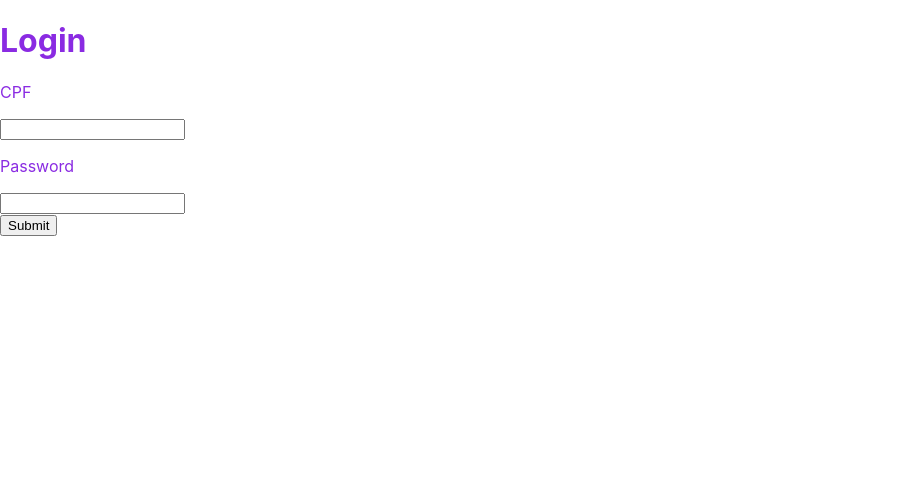
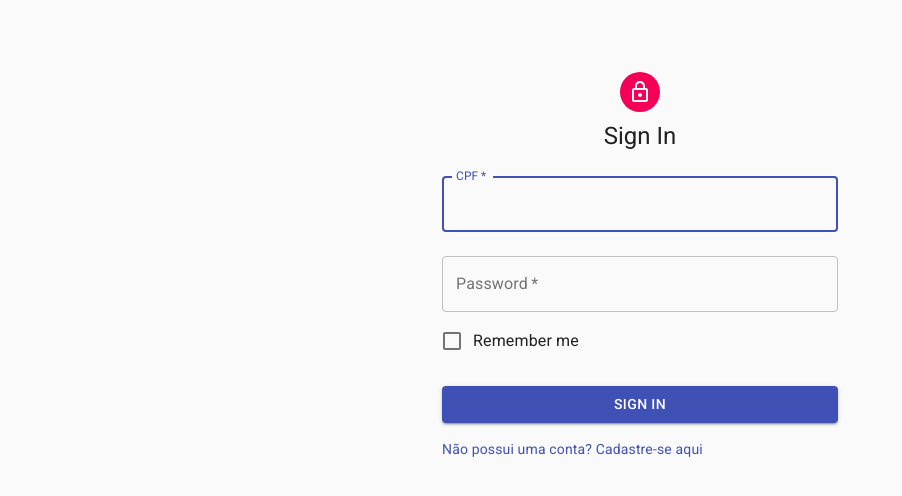
Before and after one commit to ramonjija/ToroTest, a React (Create React App) app in the folder ToroClientApplication/toro-app/: page / in a window 1280 px wide. Shown: the top 496 px of the page, without its empty margins (0-902 px from the left). Built offline with nearby package versions, Linux system fonts and the light colour scheme.

Commit message:
- Add login at frontend;

```diff
--- a/ToroClientApplication/toro-app/package.json
+++ b/ToroClientApplication/toro-app/package.json
@@ -3,6 +3,9 @@
   "version": "0.1.0",
   "private": true,
   "dependencies": {
+    "@material-ui/core": "^4.12.3",
+    "@material-ui/icons": "^4.11.2",
+    "@material-ui/lab": "^4.0.0-alpha.60",
     "@testing-library/jest-dom": "^5.11.4",
     "@testing-library/react": "^11.1.0",
     "@testing-library/user-event": "^12.1.10",
--- a/ToroClientApplication/toro-app/public/index.html
+++ b/ToroClientApplication/toro-app/public/index.html
@@ -2,42 +2,14 @@
 <html lang="en">
   <head>
     <meta charset="utf-8" />
-    <link rel="icon" href="%PUBLIC_URL%/favicon.ico" />
-    <meta name="viewport" content="width=device-width, initial-scale=1" />
-    <meta name="theme-color" content="#000000" />
-    <meta
-      name="description"
-      content="Web site created using create-react-app"
-    />
+    <link rel="stylesheet" href="https://fonts.googleapis.com/css?family=Roboto:300,400,500">
+    <link rel="stylesheet" href="https://fonts.googleapis.com/icon?family=Material+Icons">
     <link rel="apple-touch-icon" href="%PUBLIC_URL%/logo192.png" />
-    <!--
-      manifest.json provides metadata used when your web app is installed on a
-      user's mobile device or desktop. See https://developers.google.com/web/fundamentals/web-app-manifest/
-    -->
     <link rel="manifest" href="%PUBLIC_URL%/manifest.json" />
-    <!--
-      Notice the use of %PUBLIC_URL% in the tags above.
-      It will be replaced with the URL of the `public` folder during the build.
-      Only files inside the `public` folder can be referenced from the HTML.
 
-      Unlike "/favicon.ico" or "favicon.ico", "%PUBLIC_URL%/favicon.ico" will
-      work correctly both with client-side routing and a non-root public URL.
-      Learn how to configure a non-root public URL by running `npm run build`.
-    -->
-    <title>React App</title>
+    <title>Toro Investimentos</title>
   </head>
   <body>
-    <noscript>You need to enable JavaScript to run this app.</noscript>
     <div id="root"></div>
-    <!--
-      This HTML file is a template.
-      If you open it directly in the browser, you will see an empty page.
-
-      You can add webfonts, meta tags, or analytics to this file.
-      The build step will place the bundled scripts into the <body> tag.
-
-      To begin the development, run `npm start` or `yarn start`.
-      To create a production bundle, use `npm run build` or `yarn build`.
-    -->
   </body>
 </html>
--- a/ToroClientApplication/toro-app/src/App.js
+++ b/ToroClientApplication/toro-app/src/App.js
@@ -1,8 +1,7 @@
 import "./App.css";
 import { BrowserRouter, Route, Switch } from "react-router-dom";
-import Login from "./components/Login";
-import UserPosition from "./components/UserPosition/UserPosition";
-import Preferences from "./components/Preferences/Preferences";
+import Login from "./components/Pages/SignIn/Login";
+import UserPosition from "./components/Pages/UserPosition/UserPosition";
 import { useState } from "react";
 
 function App() {
@@ -18,9 +17,6 @@ function App() {
 					<Route path="/UserPosition">
 						<UserPosition />
 					</Route>
-					<Route path="/preferences">
-						<Preferences />
-					</Route>
 				</Switch>
 			</BrowserRouter>
 		</div>
--- /dev/null
+++ b/ToroClientApplication/toro-app/src/Services/LoginServices.js
@@ -0,0 +1,21 @@
+export async function loginUser(credentials) {
+	debugger;
+	return fetch("http://localhost:5100/api/user/login", {
+		method: "POST",
+		headers: {
+			"Content-Type": "application/json",
+		},
+		body: JSON.stringify(credentials),
+	}).then((data) => data.json());
+}
+
+export async function CreateUser(credentials) {
+	debugger;
+	return fetch("http://localhost:5100/api/user", {
+		method: "POST",
+		headers: {
+			"Content-Type": "application/json",
+		},
+		body: JSON.stringify(credentials),
+	}).then((data) => data.json());
+}
--- a/ToroClientApplication/toro-app/src/components/Login.css
+++ /dev/null
@@ -1,3 +0,0 @@
-.login {
-    color: blueviolet;
-}
--- a/ToroClientApplication/toro-app/src/components/Login.js
+++ /dev/null
@@ -1,25 +0,0 @@
-import React from "react";
-import "./Login.css";
-
-function Login() {
-	return (
-		<div className="login">
-			<h1>Login</h1>
-			<form>
-				<label>
-					<p>CPF</p>
-					<input type="text" />
-				</label>
-				<label>
-					<p>Password</p>
-					<input type="password" />
-				</label>
-				<div>
-					<button type="submit">Submit</button>
-				</div>
-			</form>
-		</div>
-	);
-}
-
-export default Login;
--- /dev/null
+++ b/ToroClientApplication/toro-app/src/components/Pages/SignIn/Login.js
@@ -0,0 +1,143 @@
+import React, { useState } from "react";
+import Container from "@material-ui/core/Container";
+import CssBaseline from "@material-ui/core/CssBaseline";
+import Avatar from "@material-ui/core/Avatar";
+import LockOutlinedIcon from "@material-ui/icons/LockOutlined";
+import Typography from "@material-ui/core/Typography";
+import TextField from "@material-ui/core/TextField";
+import FormControlLabel from "@material-ui/core/FormControlLabel";
+import Checkbox from "@material-ui/core/Checkbox";
+import Button from "@material-ui/core/Button";
+import Grid from "@material-ui/core/Grid";
+import Link from "@material-ui/core/Link";
+import { makeStyles } from "@material-ui/core/styles";
+import Snackbar from "@material-ui/core/Snackbar";
+import MuiAlert from "@material-ui/lab/Alert";
+import PropTypes from "prop-types";
+import { loginUser } from "../../../Services/LoginServices";
+
+const useStyles = makeStyles((theme) => ({
+	paper: {
+		marginTop: theme.spacing(8),
+		display: "flex",
+		flexDirection: "column",
+		alignItems: "center",
+	},
+	avatar: {
+		margin: theme.spacing(1),
+		backgroundColor: theme.palette.secondary.main,
+	},
+	form: {
+		width: "100%", // Fix IE 11 issue.
+		marginTop: theme.spacing(1),
+	},
+	submit: {
+		margin: theme.spacing(3, 0, 2),
+	},
+}));
+
+export default function Login({ setToken }) {
+	const classes = useStyles();
+
+	const [cpf, setCpf] = useState();
+	const [password, setPassword] = useState();
+	const [validationMessage, setValidationMessage] = useState();
+
+	const [open, setOpen] = React.useState(false);
+
+	const handleClose = (event, reason) => {
+		if (reason === "clickaway") {
+			return;
+		}
+
+		setOpen(false);
+	};
+
+	const handleLogin = async () => {
+		debugger;
+		var loginAttempt = await loginUser({ cpf, password });
+		const { token } = loginAttempt;
+		if (token) setToken(token);
+		else {
+			console.log(loginAttempt);
+			setValidationMessage(loginAttempt[0]);
+			setOpen(true);
+		}
+	};
+
+	return (
+		<Container component="main" maxWidth="xs">
+			<CssBaseline />
+			<div className={classes.paper}>
+				<Avatar className={classes.avatar}>
+					<LockOutlinedIcon />
+				</Avatar>
+				<Typography component="h1" variant="h5">
+					Sign In
+				</Typography>
+				<form
+					className={classes.form}
+					noValidate
+					onSubmit={(e) => {
+						e.preventDefault();
+					}}>
+					<TextField
+						variant="outlined"
+						margin="normal"
+						required="true"
+						fullWidth
+						id="cpf"
+						label="CPF"
+						name="cpf"
+						autoComplete="number"
+						autoFocus
+						onChange={(e) => setCpf(e.target.value)}
+					/>
+					<TextField
+						variant="outlined"
+						margin="normal"
+						required="true"
+						fullWidth
+						name="password"
+						label="Password"
+						type="password"
+						id="password"
+						autoComplete="current-password"
+						onChange={(e) => setPassword(e.target.value)}
+					/>
+					<FormControlLabel
+						control={<Checkbox value="remember" color="primary" />}
+						label="Remember me"
+					/>
+					<Button
+						type="submit"
+						fullWidth
+						variant="contained"
+						color="primary"
+						className={classes.submit}
+						onClick={handleLogin}>
+						Sign In
+					</Button>
+					<Grid container>
+						<Grid item>
+							<Link href="./Pages/SignUp/" variant="body2">
+								{"Não possui uma conta? Cadastre-se aqui"}
+							</Link>
+						</Grid>
+					</Grid>
+				</form>
+				{validationMessage && (
+					<Snackbar open={open} autoHideDuration={6000} onClose={handleClose}>
+						<MuiAlert severity="error" elevation={6} variant="filled">
+							{validationMessage}
+						</MuiAlert>
+					</Snackbar>
+				)}
+			</div>
+		</Container>
+	);
+}
+
+Login.propTypes = {
+	setToken: PropTypes.func.isRequired,
+};
--- a/ToroClientApplication/toro-app/src/components/Preferences/Preferences.js
+++ /dev/null
@@ -1,9 +0,0 @@
-import React from "react";
-
-export default function Preferences() {
-	return (
-		<div>
-			<h1>Preferences</h1>
-		</div>
-	);
-}
```
Also changed, not shown: ToroClientApplication/toro-app/src/components/Pages/SignUp/UserCreation.js (renamed from ToroClientApplication/toro-app/src/components/UserCreation/UserCreation.js), ToroClientApplication/toro-app/src/components/Pages/UserPosition/UserPosition.js (renamed from ToroClientApplication/toro-app/src/components/UserPosition/UserPosition.js), 2 other files (tests, documents, lock files or other folders).
